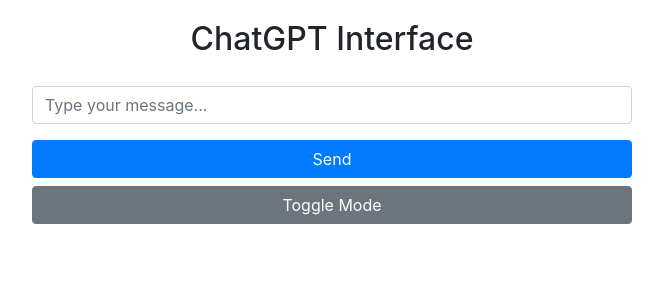
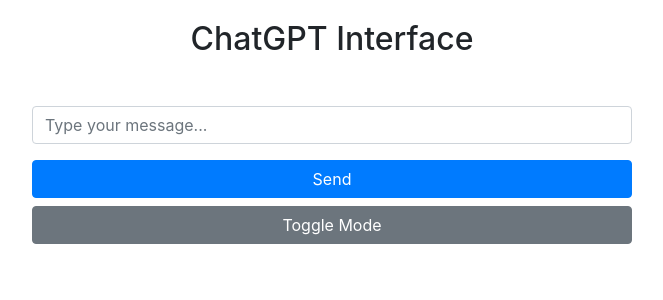
Before and after one commit to niladrridas/geekle-aibot, a Flask app: page / in a window 1280 px wide. Shown: the top 300 px of the page, without its empty margins (308-971 px from the left). Run offline with Flask 3, Linux system fonts and the light colour scheme; some libraries are stand-ins or nearby versions.

Commit message:
improved desugn and added new features in text gen

```diff
--- a/app.py
+++ b/app.py
@@ -23,6 +23,9 @@ def ask():
         # Extract the generated text
         bot_message = response[0]['generated_text'].strip()
 
+        # Add some basic response formatting
+        bot_message = bot_message.capitalize() + '.'
+
         return jsonify({'message': bot_message})
     except Exception as e:
         return jsonify({'error': str(e)})
--- a/templates/index.html
+++ b/templates/index.html
@@ -18,6 +18,7 @@
             max-height: 400px;
             overflow-y: auto;
             margin-bottom: 20px;
+            padding: 10px; /* add padding to chat log */
         }
         .chat-log p {
             padding: 10px;
```
